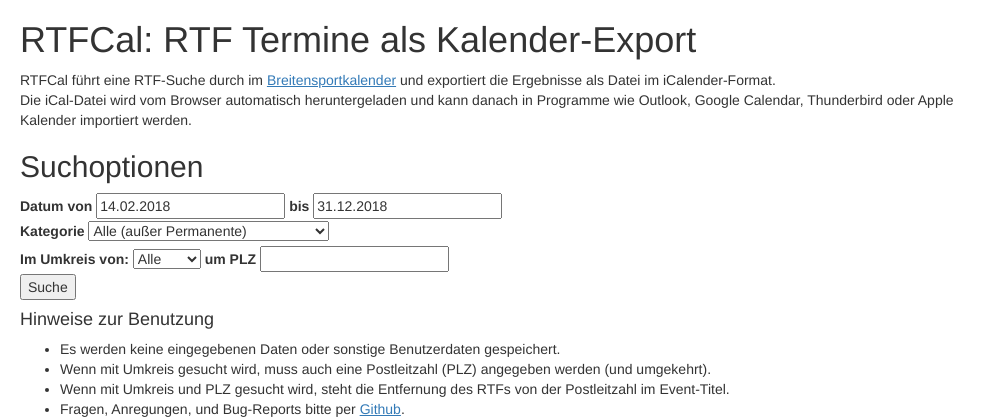
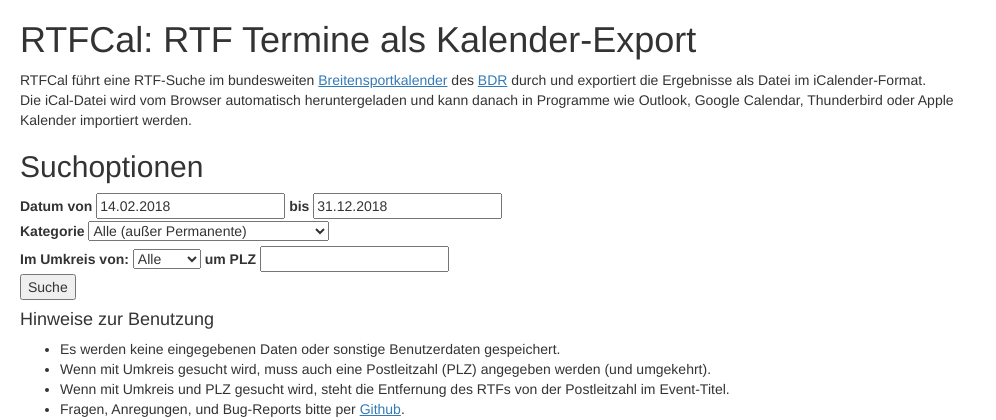
Before and after one commit to tcmb/rtfcal, a Flask app: page / in a window 1280 px wide. Shown: the top 420 px of the page, without its empty margins (0-996 px from the left). Run offline with Flask 2, Linux system fonts and the light colour scheme; some libraries are stand-ins or nearby versions.

Commit message:
further improving wording

```diff
--- a/templates/index.html
+++ b/templates/index.html
@@ -29,8 +29,8 @@
     <div id="title"><h1>RTFCal: RTF Termine als Kalender-Export</h1></div>
     <div id="intro">
         <p>
-            RTFCal führt eine RTF-Suche durch im <a href="http://breitensport.rad-net.de/breitensportkalender">Breitensportkalender</a>
-            und exportiert die Ergebnisse als Datei im iCalender-Format.<br/>
+            RTFCal führt eine RTF-Suche im bundesweiten <a href="http://breitensport.rad-net.de/breitensportkalender">Breitensportkalender</a>
+            des <a href="https://www.bdr-online.org">BDR</a> durch und exportiert die Ergebnisse als Datei im iCalender-Format.<br/>
             Die iCal-Datei wird vom Browser automatisch heruntergeladen und kann danach in Programme wie Outlook, Google Calendar,
             Thunderbird oder Apple Kalender importiert werden.
         </p>
```
